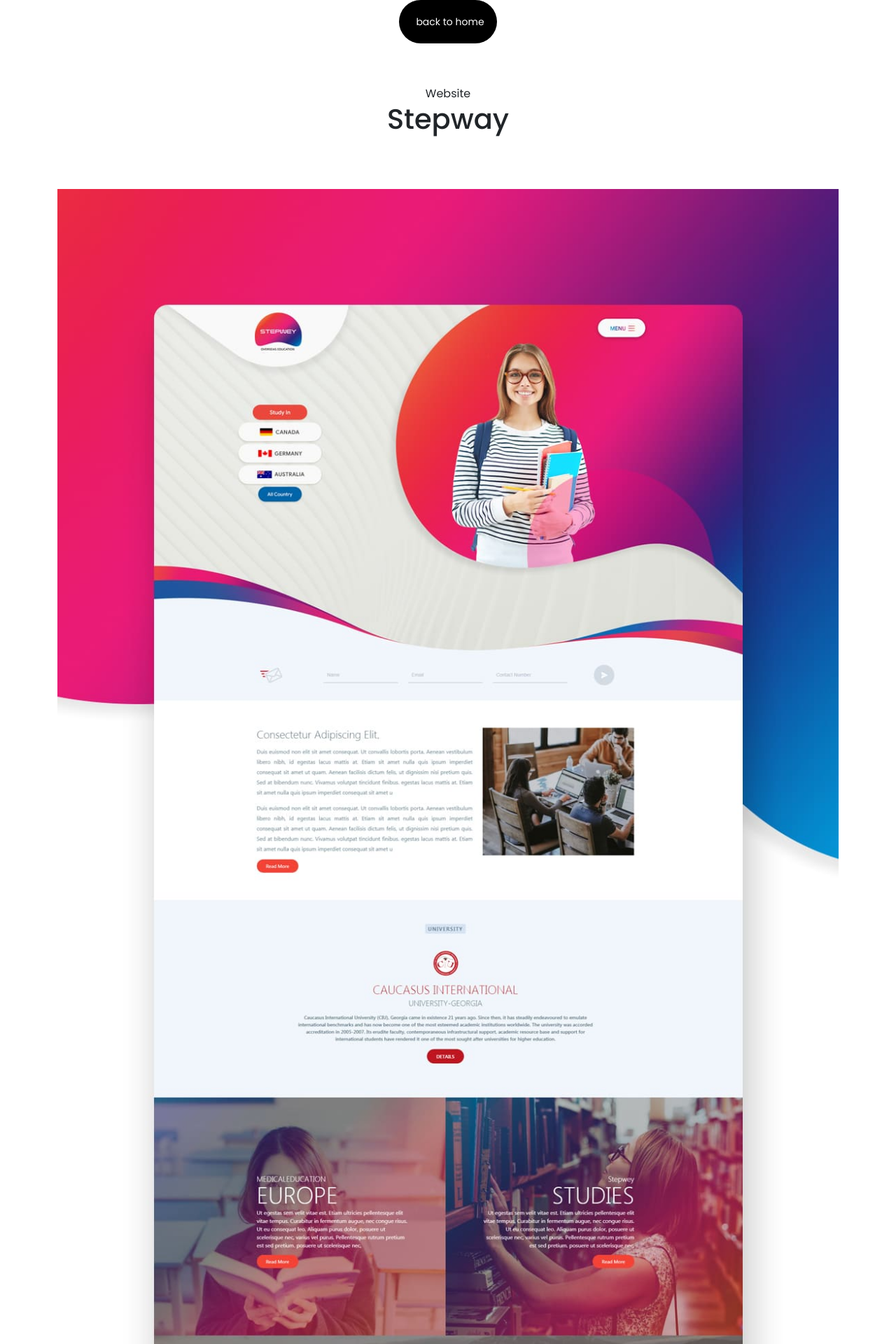
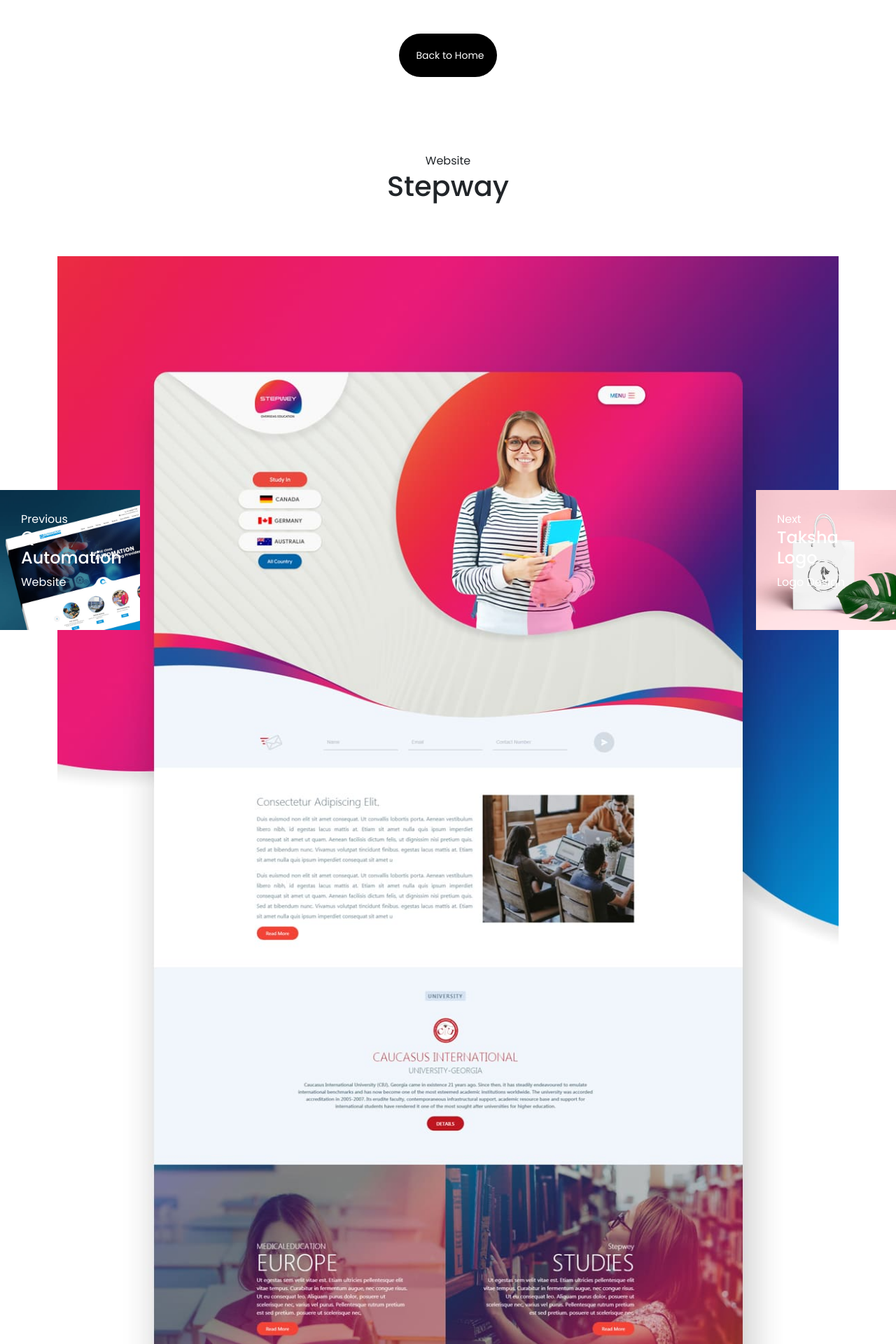
Before and after one commit to dasdesigner/portfolio, a Jekyll site: the page built from _portfolio/stepway-website.html, in a window 1280 px wide. Shown: the top 1920 px of the page at 70% size. Built offline with Jekyll 4.4.1, drawn with Linux system fonts in a browser that asks for light colours; some of the changed text lies outside the part shown.

Commit message:
update inner page

```diff
--- a/_layouts/portfolio-detail.html
+++ b/_layouts/portfolio-detail.html
@@ -5,8 +5,8 @@
 
 <div class="container-fuild mt100">
   <div class="container">
-    <div class="goto-back-centertop">
-      <a href="{{ site.baseurl }}/index.html"> <i class="fa fa-th-large"> </i> <span> back to home </span></a>
+    <div class="goto-back-centertop my-5">
+      <a href="{{ site.baseurl }}/index.html"> <i class="fa fa-th-large"> </i> <span> Back to Home </span></a>
     </div>
     <div class="portfolio_page_header">
       <div class="main_tag"> {{ page.subname }} </div>
@@ -20,36 +20,38 @@
     {{ content }}
   </div>
 
-  <div class="container wide-container">
+  <div class="wide__pagination">
     <div class="PageNavigation d-flex align-items-center justify-content-between">
       {% if page.previous.url %}
-      <div class="nav_box">
+      <div class="nav_box prev">
         <div class="img" style="background-image: url({{site.baseurl}}/images/{{ page.previous.thumb-img }}.jpg)">
         </div>
         <div class="inner">
+          <a href="{{page.previous.url}}">
             <div class="tag"> Previous </div>
             <h4> {{page.previous.title}} </h4>
             <p> {{page.previous.subname}} </p>
+          </a>
         </div>
-        <a href="{{page.previous.url}}"></a>
       </div>
       {% endif %}
-      <div class="nav_box home">
+      <!-- <div class="nav_box home">
         <div class="inner">
           <h4> go to back </h4>
           <p> www.daskrishnan.in </p>
         </div>
         <a href="{{ site.baseurl }}/index.html"></a>
-      </div>
+      </div> -->
       {% if page.next.url %}
-      <div class="nav_box">
+      <div class="nav_box next">
         <div class="img" style="background-image:url({{site.baseurl}}/images/{{ page.next.thumb-img }}.jpg)"> </div>
         <div class="inner">
+          <a href="{{page.next.url}}">
             <div class="tag"> Next </div>
             <h4> {{page.next.title}} </h4>
             <p> {{page.next.subname}} </p>
+          </a>
         </div>
-        <a href="{{page.next.url}}"></a>
       </div>
       {% endif %}
     </div>
--- a/_sass/_dashome.scss
+++ b/_sass/_dashome.scss
@@ -1,29 +1,26 @@
-
-
-body{
+body {
   // font-family: 'K2D', sans-serif;
-  font-family: 'Poppins', sans-serif;
+  font-family: "Poppins", sans-serif;
   background-color: #fff;
 }
 
-header{
+header {
   padding-top: $head-space-h;
   padding-bottom: $head-space-h;
   // background-image: linear-gradient( 135deg, #FFF6B7 10%, #F6416C 100%);
   background-color: #fff;
 }
 
-
-.portfolio_wrapper{
+.portfolio_wrapper {
   min-height: 50vh;
   margin-bottom: 100px;
-  ul{
+  ul {
     margin: 0;
     padding: 0;
     list-style: none;
     font-size: 0px;
     text-align: center;
-    li{
+    li {
       display: inline-block;
       width: 100%;
       background-color: #ccc;
@@ -32,45 +29,49 @@
       position: relative;
       overflow: hidden;
 
-      a{
+      a {
         position: absolute;
-        top: 0;right: 0;bottom: 0;left: 0;
+        top: 0;
+        right: 0;
+        bottom: 0;
+        left: 0;
       }
-      img{
+      img {
         max-width: 100%;
       }
     }
   }
 }
 
-
-.profile_container{
+.profile_container {
   padding-left: $head-space-v;
   padding-right: $head-space-v;
 }
 
-body{
+body {
   background-color: #fff;
 }
 
-.cover{
+.cover {
   max-width: 1200px;
   margin: 0 auto;
 }
 
-
-.profile__head{
-
-
-  h1,h2,h4,h5,h6,h3{
+.profile__head {
+  h1,
+  h2,
+  h4,
+  h5,
+  h6,
+  h3 {
     font-weight: 700;
     text-transform: uppercase;
   }
-  h1{
+  h1 {
     font-size: 40px;
     position: relative;
     z-index: 0;
-    &:after{
+    &:after {
       content: "Lorem ipsum ";
       font-size: 120px;
       position: absolute;
@@ -79,38 +80,36 @@
       bottom: 0;
       margin: auto;
       pointer-events: none;
-    opacity: .05;
+      opacity: 0.05;
       color: #000;
       z-index: -1;
       font-weight: 800;
     }
   }
-  p{
+  p {
     margin-bottom: 0;
     max-width: 50%;
     position: relative;
   }
 }
 
-
-.portfolio_page_header{
+.portfolio_page_header {
   text-align: center;
   padding: 60px 0px;
 }
 
-.center{
+.center {
   text-align: center;
-  img{
+  img {
     margin: auto;
     display: block;
     max-width: 100%;
   }
 }
 
-
-.goto-back-centertop{
+.goto-back-centertop {
   text-align: center;
-    a{
+  a {
     color: #fff;
     background: #000;
     display: inline-block;
@@ -121,7 +120,7 @@
     text-decoration: none;
     text-align: center;
     border-radius: 48px;
-    span{
+    span {
       font-size: 14px;
       vertical-align: top;
       position: relative;
@@ -129,21 +128,21 @@
       margin-left: 6px;
     }
   }
-    &:hover{
-      a{
-        span{
+  &:hover {
+    a {
+      span {
         font-size: 14px;
       }
     }
   }
 }
 
-.footer-space{
+.footer-space {
   padding-bottom: 150px;
 }
 
-.list-icon{
-  i{
+.list-icon {
+  i {
     width: 130px;
     text-align: center;
     font-size: 40px;
@@ -152,3 +151,42 @@
     display: inline-block;
   }
 }
+
+.main_tag {
+}
+
+.wide__pagination {
+  position: fixed;
+  left: 0;
+  right: 0;
+  bottom: 0;
+  // @include translate(0%, -50%);
+  .next,
+  .prev {
+    position: absolute;
+    bottom: 0;
+  }
+  .next {
+    right: 0;
+  }
+  .prev {
+    left: 0;
+  }
+  .nav_box {
+    position: absolute;
+    .img {
+      width: 200px;
+      height: 200px;
+      background-size: cover;
+    }
+    .inner{
+      position: absolute;
+      top: 0;
+      padding: 30px;
+      a{
+        text-decoration: none;
+        color: $white;
+      }
+    }
+  }
+}
--- a/_sass/_mixin.scss
+++ b/_sass/_mixin.scss
@@ -1,9 +1,117 @@
-@mixin translate( $valu1 , $valu2) {
-  -webkit-transform: translate($valu1, $valu2);
-  -moz-transform: translate($valu1, $valu2);
-  -o-transform: translate($valu1, $valu2);
-  -ms-transform: translate($valu1, $valu2);
-  transform: translate($valu1, $valu2);
+@mixin transition($valu) {
+  -webkit-transition: $valu;
+  -moz-transition: $valu;
+  -o-transition: $valu;
+  transition: $valu;
+}
+
+@mixin translate($valu, $valu2) {
+  -webkit-transform: translate($valu, $valu2);
+  -moz-transform: translate($valu, $valu2);
+  -o-transform: translate($valu, $valu2);
+  -ms-transform: translate($valu, $valu2);
+  transform: translate($valu, $valu2);
+}
+
+@mixin translatewithrotate($valu, $valu2, $valu3 ) {
+  -webkit-transform: translate($valu, $valu2) rotate(#{$valu3}deg);
+  -moz-transform: translate($valu, $valu2) rotate(#{$valu3}deg);
+  -o-transform: translate($valu, $valu2) rotate(#{$valu3}deg);
+  -ms-transform: translate($valu, $valu2) rotate(#{$valu3}deg);
+  transform: translate($valu, $valu2) rotate(#{$valu3}deg);
+}
+
+
+@mixin transform($valu) {
+  -webkit-transform: $valu;
+  -moz-transform: $valu;
+  -o-transform: $valu;
+  -ms-transform: $valu;
+  transform: $valu;
+}
+
+
+@mixin placeholder($color) {
+  ::-webkit-input-placeholder {
+    color: $color;
+  }
+  ::-moz-placeholder {
+    color: $color;
+  }
+  :-ms-input-placeholder {
+    color: $color;
+  }
+  :-moz-placeholder {
+    color: $color;
+  }
+}
+
+@mixin scale($valu) {
+  -webkit-transform: scale($valu);
+  -moz-transform: scale($valu);
+  -o-transform: scale($valu);
+  -ms-transform: scale($valu);
+  transform: scale($valu);
+}
+
+
+
+@mixin gradient-style1($color1, $color2) {
+  background: $color1; /* Old browsers */
+  background: -moz-linear-gradient(top, $color1 1%, $color2 50%, $color1 100%); /* FF3.6-15 */
+  background: -webkit-linear-gradient(top, $color1 1%, $color2 50%, $color1 100%); /* Chrome10-25,Safari5.1-6 */
+  background: linear-gradient(
+    to bottom,
+    $color1 1%,
+    $color2 50%,
+    $color1 100%
+  ); /* W3C, IE10+, FF16+, Chrome26+, Opera12+, Safari7+ */
+  filter: progid:DXImageTransform.Microsoft.gradient( startColorstr='#{$color1}', endColorstr='#{$color2}',GradientType=0 );
+}
+
+@mixin gradient-style2($color1, $color2) {
+  /* Permalink - use to edit and share this gradient: https://colorzilla.com/gradient-editor/#fefcea+0,f1da36+100;Gold+3D */
+  background: $color1; /* Old browsers */
+  background: -moz-linear-gradient(-45deg, $color1 0%, $color2 100%); /* FF3.6-15 */
+  background: -webkit-linear-gradient(-45deg, $color1 0%, $color2 100%); /* Chrome10-25,Safari5.1-6 */
+  background: linear-gradient(135deg, $color1 0%, $color2 100%); /* W3C, IE10+, FF16+, Chrome26+, Opera12+, Safari7+ */
+  filter: progid:DXImageTransform.Microsoft.gradient( startColorstr='#{$color1}', endColorstr='#{$color2}',GradientType=1 ); /* IE6-9 fallback on horizontal gradient */
+}
+
+@mixin gradient-vertical($color1, $color2) {
+  background: -moz-linear-gradient(top, $color1 0%, $color2 100%); /* FF3.6-15 */
+  background: -webkit-linear-gradient(top, $color1 0%, $color2 100%); /* Chrome10-25,Safari5.1-6 */
+  background: linear-gradient(
+    to bottom,
+    $color1 0%,
+    $color2 100%
+  ); /* W3C, IE10+, FF16+, Chrome26+, Opera12+, Safari7+ */
+  filter: progid:DXImageTransform.Microsoft.gradient( startColorstr='#{$color1}', endColorstr='#{$color2}',GradientType=0 );
+}
+
+@mixin textfill($color1, $color2) {
+  background: -webkit-linear-gradient(top, $color1 0%, $color2 100%);
+  -webkit-background-clip: text;
+  -webkit-text-fill-color: transparent;
+}
+
+@mixin rotate($rotate) {
+  -webkit-transform: rotate(#{$rotate}deg);
+  -moz-transform: rotate(#{$rotate}deg);
+  -o-transform: rotate(#{$rotate}deg);
+  -ms-transform: rotate(#{$rotate}deg);
+  transform: rotate(#{$rotate}deg);
+}
+
+@mixin animation-delay($valu) {
+  -webkit-animation-delay: #{$valu}s;
+  animation-delay: #{$valu}s;
+}
+
+@mixin overflow {
+  white-space: nowrap;
+  overflow: hidden;
+  text-overflow: ellipsis;
 }
 
 
--- a/index.html
+++ b/index.html
@@ -7,7 +7,7 @@
 <div class="container">
   <header>
     <div class="profile_container profile__head">
-      <h1> DK </h1>
+      <h1> Lorem ipsum dolor sit amet. </h1>
       <p> Lorem ipsum dolor, sit amet consectetur adipisicing elit. Omnis totam minus perspiciatis quibusdam, sapiente delectus dolorum eveniet mollitia quisquam voluptatem.
       </p>
     </div>
```
Lines whose indentation alone changed are shown as unchanged.
